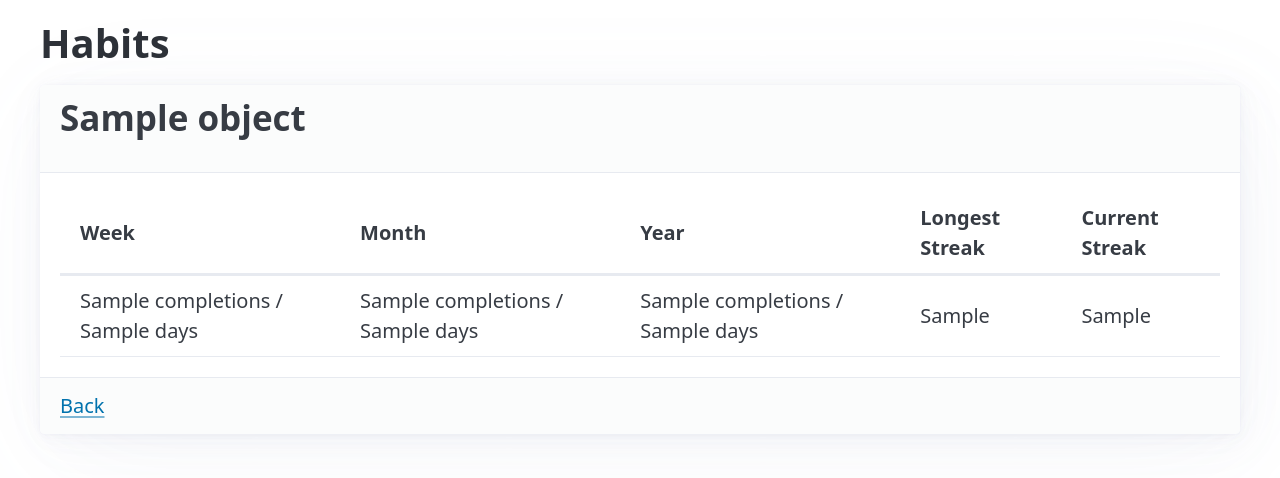
After one commit to bgaudino/habits, a Django app: template habits/templates/habits/habit_detail.html in a window 1280 px wide. The commit adds this page. Shown: the top 478 px of the page. Run offline with Django 5.2, Linux system fonts and the light colour scheme; the template is opened without the code that fills it: most values are stand-ins (such as "Sample title", 1, 10 or a date in 2020); some libraries are stand-ins or nearby versions.

Commit message:
Add habit detail

```diff
--- a/habits/templates/base.html
+++ b/habits/templates/base.html
@@ -23,6 +23,7 @@
   </head>
   <body>
     <main class="container">
+      <h1>Habits</h1>
       {% block content %}
       {% endblock content %}
     </main>
--- /dev/null
+++ b/habits/templates/habits/habit_detail.html
@@ -0,0 +1,31 @@
+{% extends 'base.html' %}
+{% block content %}
+  <article>
+    <header>
+      <h2>{{ object.name }}</h2>
+    </header>
+    <table>
+      <thead>
+        <tr>
+          <td>Week</td>
+          <td>Month</td>
+          <td>Year</td>
+          <td>Longest Streak</td>
+          <td>Current Streak</td>
+        </tr>
+      </thead>
+      <tbody>
+        <tr>
+          <td>{{ object.stats.week.completions }} / {{ object.stats.week.days }}</td>
+          <td>{{ object.stats.month.completions }} / {{ object.stats.month.days }}</td>
+          <td>{{ object.stats.year.completions }} / {{ object.stats.year.days }}</td>
+          <td>{{ object.stats.longest_streak }}</td>
+          <td>{{ object.streak_info.0 }}</td>
+        </tr>
+      </tbody>
+    </table>
+    <footer>
+      <a href="{% url 'habit_list' %}">Back</a>
+    </footer>
+  </article>
+{% endblock %}
--- a/habits/templates/habits/habit_list.html
+++ b/habits/templates/habits/habit_list.html
@@ -1,6 +1,5 @@
 {% extends 'base.html' %}
 {% block content %}
-  <h1>Habits</h1>
   <style>
   .w-100 {
     width: 100%;
@@ -18,7 +17,7 @@
         </div>
       </div>
     </article>
-    <script>flatpickr('#id_date', {maxDate: new Date()});</script>
+    <script>document.addEventListener('DOMContentLoaded', () => flatpickr('#id_date', {maxDate: new Date()}));</script>
     <div id="habit-list">
       <dialog :open="open" x-init="open = false">
         <article>
--- a/habits/templates/habits/partials/_habit.html
+++ b/habits/templates/habits/partials/_habit.html
@@ -5,7 +5,7 @@
          hx-target="#habit-{{ habit.pk }}"
          hx-swap="outerHTML"
          hx-include="[name='csrfmiddlewaretoken']">
-  {{ habit.name }}
+  <a href="{% url 'habit_detail' habit.pk %}">{{ habit.name }}</a>
   <footer>
     {{ habit.streak_text }}
   </footer>
--- a/habits/urls.py
+++ b/habits/urls.py
@@ -20,6 +20,7 @@ urlpatterns = [
     ),
     path('admin/', admin.site.urls),
     path('', views.HabitListView.as_view(), name='habit_list'),
+    path('<int:pk>/', views.HabitDetailView.as_view(), name='habit_detail'),
     path('create/', views.HabitCreateView.as_view(), name='habit_create'),
     path(
         'complete/<int:pk>/<date:date>/',
```
Also changed, not shown: habits/models.py (+32 -0 lines), habits/views.py (+6 -1 lines).
